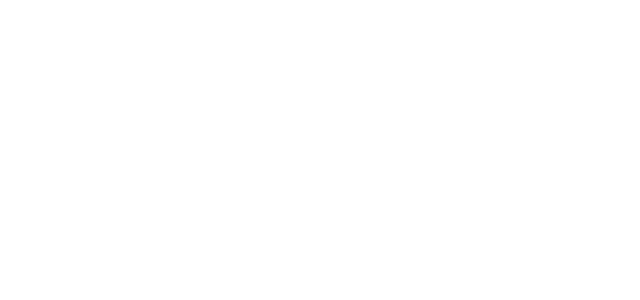
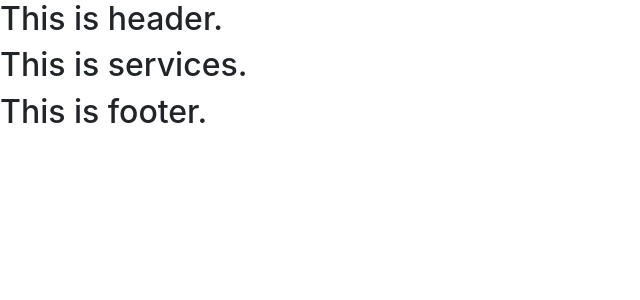
Before and after one commit to Psyche47/Vigor-Healthcare-Website, a React (Create React App) app: page /services in a window 1280 px wide. Shown: the top 300 px of the page, without its empty margins (0-640 px from the left). Built offline with nearby package versions, Linux system fonts and the light colour scheme.

Commit message:
Components added, favicon updated

```diff
--- a/package.json
+++ b/package.json
@@ -6,8 +6,10 @@
     "@testing-library/jest-dom": "^5.14.1",
     "@testing-library/react": "^11.2.7",
     "@testing-library/user-event": "^12.8.3",
+    "bootstrap": "^5.1.1",
     "firebase": "^9.1.3",
     "react": "^17.0.2",
+    "react-bootstrap": "^2.0.0-rc.1",
     "react-dom": "^17.0.2",
     "react-icons": "^4.3.1",
     "react-router-dom": "^5.3.0",
--- a/public/index.html
+++ b/public/index.html
@@ -15,6 +15,12 @@
       user's mobile device or desktop. See https://developers.google.com/web/fundamentals/web-app-manifest/
     -->
     <link rel="manifest" href="%PUBLIC_URL%/manifest.json" />
+    <link
+      rel="stylesheet"
+      href="https://cdn.jsdelivr.net/npm/bootstrap@5.1.1/dist/css/bootstrap.min.css"
+      integrity="sha384-F3w7mX95PdgyTmZZMECAngseQB83DfGTowi0iMjiWaeVhAn4FJkqJByhZMI3AhiU"
+      crossorigin="anonymous"
+    />
     <!--
       Notice the use of %PUBLIC_URL% in the tags above.
       It will be replaced with the URL of the `public` folder during the build.
@@ -24,7 +30,7 @@
       work correctly both with client-side routing and a non-root public URL.
       Learn how to configure a non-root public URL by running `npm run build`.
     -->
-    <title>React App</title>
+    <title>Vigor General Hospital</title>
   </head>
   <body>
     <noscript>You need to enable JavaScript to run this app.</noscript>
--- a/src/App.js
+++ b/src/App.js
@@ -1,7 +1,30 @@
+import { BrowserRouter as Router, Switch, Route } from "react-router-dom";
 import "./App.css";
+import Home from "./Pages/Home/Home";
+import Services from "./Pages/Services/Services";
+import Header from "./Shared/Header";
+import Footer from "./Shared/Footer";
 
 function App() {
-  return <div className="App"></div>;
+  return (
+    <div>
+      <Router>
+        <Header></Header>
+        <Switch>
+          <Route exact path="/">
+            <Home></Home>
+          </Route>
+          <Route path="/home">
+            <Home></Home>
+          </Route>
+          <Route path="/services">
+            <Services></Services>
+          </Route>
+        </Switch>
+        <Footer></Footer>
+      </Router>
+    </div>
+  );
 }
 
 export default App;
--- /dev/null
+++ b/src/Pages/Home/Home.js
@@ -0,0 +1,11 @@
+import React from "react";
+
+const Home = () => {
+  return (
+    <div>
+      <h2>This is home.</h2>
+    </div>
+  );
+};
+
+export default Home;
--- /dev/null
+++ b/src/Pages/Services/Services.js
@@ -0,0 +1,11 @@
+import React from "react";
+
+const Services = () => {
+  return (
+    <div>
+      <h2>This is services.</h2>
+    </div>
+  );
+};
+
+export default Services;
--- /dev/null
+++ b/src/Shared/Footer.js
@@ -0,0 +1,11 @@
+import React from "react";
+
+const Footer = () => {
+  return (
+    <div>
+      <h2>This is footer.</h2>
+    </div>
+  );
+};
+
+export default Footer;
--- /dev/null
+++ b/src/Shared/Header.js
@@ -0,0 +1,11 @@
+import React from "react";
+
+const Header = () => {
+  return (
+    <div>
+      <h2>This is header.</h2>
+    </div>
+  );
+};
+
+export default Header;
```
Also changed, not shown: src/Pages/Service/Service.js (added, +11 -0 lines), src/Pages/ServiceDetails/ServiceDetails.js (added, +11 -0 lines), 2 other files (tests, documents, lock files or other folders).
